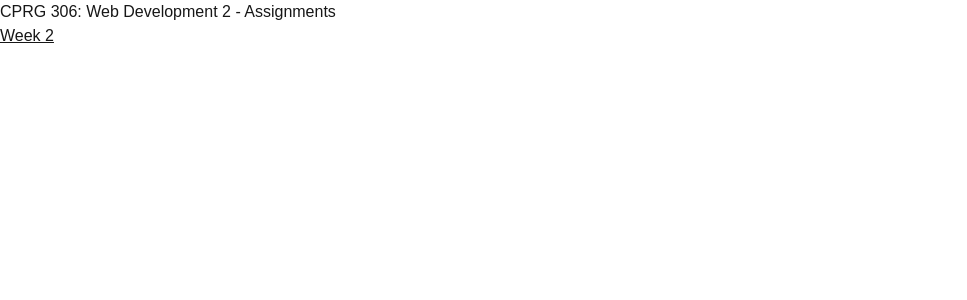
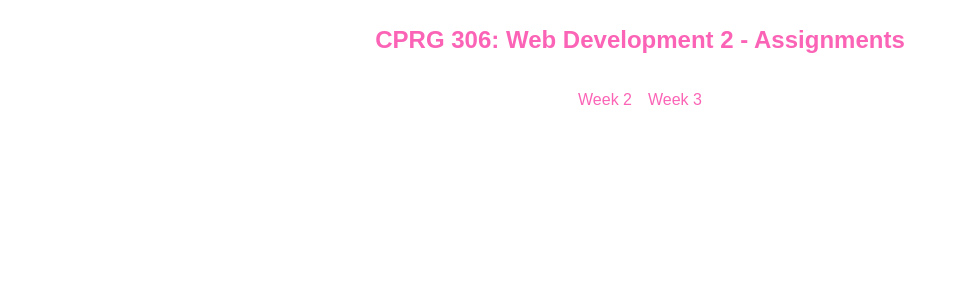
Before and after one commit to aurorachoban/cprg306-assignments, a Next.js app: page / in a window 1280 px wide. Shown: the top 300 px of the page, without its empty margins (0-967 px from the left). Built offline with nearby package versions, Linux system fonts and the light colour scheme.

Commit message:
Updated for week 3

```diff
--- a/app/page.js
+++ b/app/page.js
@@ -4,14 +4,25 @@ export default function Home() {
   return (
     <>
       <main>
-        <h1> CPRG 306: Web Development 2 - Assignments </h1>
+        <h1 className="text-pink-400 dark:text-pink-300 text-center font-bold text-2xl p-6">
+          CPRG 306: Web Development 2 - Assignments
+        </h1>
       </main>
 
-      <div>
+         <nav className="flex gap-4 p-2 text-center justify-center">
         <p>
-          <Link href="/week-2" className="underline">Week 2</Link>
+          <Link href="/week-2"
+            target= "_none"
+            className="text-pink-400 dark:text-pink-300 hover:text-pink-300 dark:hover:text-white hover:font-bold hover:underline">
+              Week 2 </Link>
         </p>
-      </div>
+        <p>
+          <Link href="/week-3"
+            target= "_none"
+            className="text-pink-400 dark:text-pink-300 hover:text-pink-300 dark:hover:text-white hover:font-bold hover:underline">
+              Week 3 </Link>
+        </p>
+      </nav>
     </>
   );
 }
--- /dev/null
+++ b/app/week-3/GroceryItem.js
@@ -0,0 +1,7 @@
+export default function Item({ name, quantity, category }) {
+  return (
+    <li>
+      {name} - {quantity} ({category})
+    </li>
+  );
+}
```
Also changed, not shown: app/week-3/GroceryItemList.js (added), app/week-3/page.js (added).
